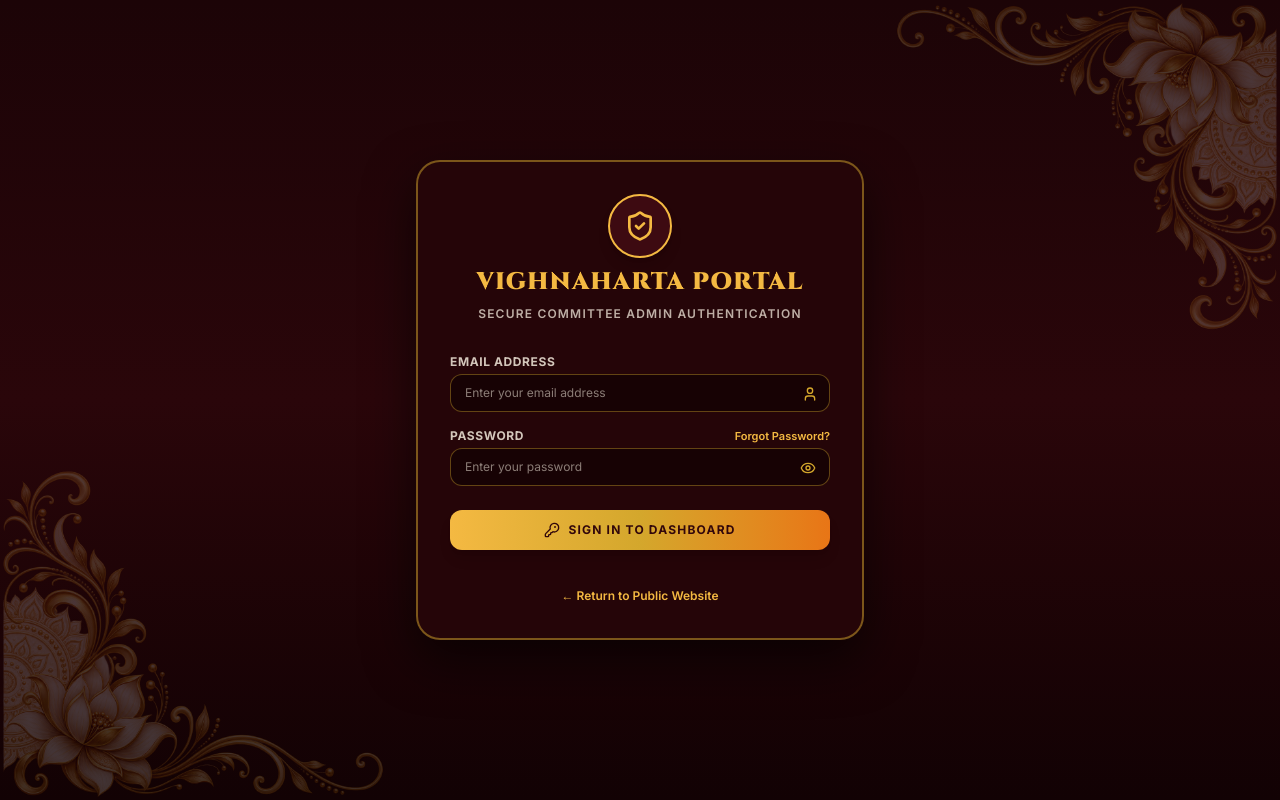
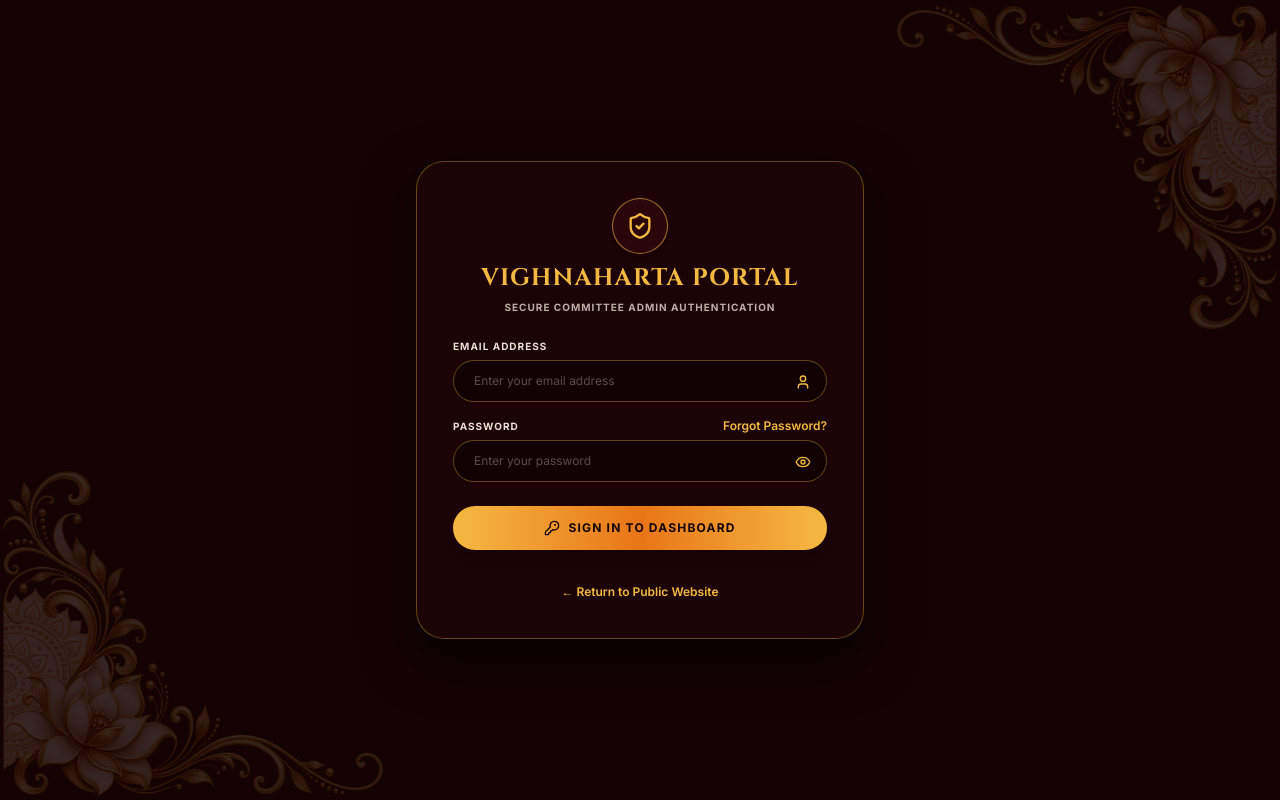
Before and after one commit to sahilkumarsahoo07/vpcommittee, a React (Vite) app: page /admin/login in a window 1280 px wide. Built offline with nearby package versions, Linux system fonts and the light colour scheme; no server answers; a web font is replaced by a local one.

Commit message:
design: restore pill-style clean admin login UI matching screenshot

```diff
--- a/src/admin/pages/AdminLoginPage.tsx
+++ b/src/admin/pages/AdminLoginPage.tsx
@@ -127,46 +127,44 @@ export const AdminLoginPage: React.FC = () => {
   };
 
   return (
-    <div className="min-h-screen bg-gradient-to-b from-[#1C0407] via-[#2A060A] to-[#120204] text-[#FFF7E8] flex items-center justify-center p-4">
+    <div className="min-h-screen bg-[#150204] text-[#FFF7E8] flex items-center justify-center p-4 relative overflow-hidden">
       {/* Golden Lotus Background Watermark */}
       <img
         src="/assets/3rdbgimage.png"
         alt="Lotus Watermark"
-        className="absolute left-0 bottom-0 w-80 sm:w-[500px] pointer-events-none opacity-20 object-contain"
+        className="absolute left-0 bottom-0 w-80 sm:w-[500px] pointer-events-none opacity-15 object-contain"
       />
       <img
         src="/assets/3rdbgimage.png"
         alt="Lotus Watermark"
-        className="absolute right-0 top-0 w-80 sm:w-[500px] pointer-events-none opacity-20 object-contain scale-x-[-1] scale-y-[-1]"
+        className="absolute right-0 top-0 w-80 sm:w-[500px] pointer-events-none opacity-15 object-contain scale-x-[-1] scale-y-[-1]"
       />
 
-      <div className="w-full max-w-md bg-[#250508] border-2 border-[#D4A72C]/50 rounded-3xl p-6 sm:p-8 shadow-[0_20px_50px_rgba(0,0,0,0.6)] relative z-10 space-y-6">
+      <div className="w-full max-w-md bg-[#1C0306] border border-[#D4A72C]/40 rounded-[28px] p-7 sm:p-9 shadow-[0_20px_50px_rgba(0,0,0,0.8)] relative z-10 space-y-5">
         {/* Header Branding */}
-        <div className="text-center space-y-2">
-          <div className="w-16 h-16 rounded-full bg-[#3D0A11] border-2 border-[#F4B942] flex items-center justify-center mx-auto text-[#F4B942] shadow-lg">
-            <ShieldCheck className="w-8 h-8" />
+        <div className="text-center space-y-1.5">
+          <div className="w-14 h-14 rounded-full border border-[#F4B942]/60 flex items-center justify-center mx-auto text-[#F4B942] bg-[#2A050A] shadow-md mb-2">
+            <ShieldCheck className="w-7 h-7" />
           </div>
-          <h2 className="font-cinzel text-2xl font-black text-[#F4B942] uppercase tracking-wider">
+          <h2 className="font-cinzel text-xl sm:text-2xl font-bold text-[#F4B942] uppercase tracking-wider">
             Vighnaharta Portal
           </h2>
-          <p className="text-xs text-[#FFF7E8]/70 font-semibold uppercase tracking-widest">
+          <p className="text-[10px] text-[#FFF7E8]/70 font-bold uppercase tracking-widest">
             Secure Committee Admin Authentication
           </p>
         </div>
 
-
-
         {/* Error Alert */}
         {errorMsg && (
-          <div className="p-3 bg-red-950/80 border border-red-500 text-red-200 text-xs font-bold rounded-xl text-center shadow">
+          <div className="p-3 bg-red-950/80 border border-red-500/50 text-red-200 text-xs font-bold rounded-xl text-center shadow">
             {errorMsg}
           </div>
         )}
 
         {/* Login Form */}
-        <form onSubmit={handleSubmit} autoComplete="off" className="space-y-4 pt-2">
+        <form onSubmit={handleSubmit} autoComplete="off" className="space-y-4 pt-1">
           <div>
-            <label className="text-xs font-bold text-[#FFF7E8]/80 uppercase tracking-wider block mb-1">
+            <label className="text-[10px] font-extrabold text-[#FFF7E8]/90 uppercase tracking-widest block mb-1.5">
               Email Address
             </label>
             <div className="relative">
@@ -177,15 +175,15 @@ export const AdminLoginPage: React.FC = () => {
                 required
                 autoComplete="off"
                 placeholder="Enter your email address"
-                className="w-full bg-[#170204] border border-[#D4A72C]/40 rounded-xl py-2.5 pl-3.5 pr-10 text-xs text-[#FFF7E8] focus:border-[#F4B942] focus:outline-none"
+                className="w-full bg-[#120204] border border-[#D4A72C]/40 rounded-full py-3 px-5 pr-12 text-xs text-[#FFF7E8] focus:border-[#F4B942] focus:outline-none placeholder-[#FFF7E8]/30"
               />
-              <User className="w-4 h-4 text-[#D4A72C] absolute right-3 top-3" />
+              <User className="w-4 h-4 text-[#F4B942] absolute right-4 top-3.5" />
             </div>
           </div>
 
           <div>
-            <div className="flex items-center justify-between mb-1">
-              <label className="text-xs font-bold text-[#FFF7E8]/80 uppercase tracking-wider block">
+            <div className="flex items-center justify-between mb-1.5">
+              <label className="text-[10px] font-extrabold text-[#FFF7E8]/90 uppercase tracking-widest block">
                 Password
               </label>
               <button
@@ -197,7 +195,7 @@ export const AdminLoginPage: React.FC = () => {
                   setForgotSuccess(null);
                   setShowForgotModal(true);
                 }}
-                className="text-[11px] text-[#F4B942] hover:underline font-semibold"
+                className="text-xs text-[#F4B942] hover:underline font-semibold"
               >
                 Forgot Password?
               </button>
@@ -210,12 +208,12 @@ export const AdminLoginPage: React.FC = () => {
                 required
                 autoComplete="new-password"
                 placeholder="Enter your password"
-                className="w-full bg-[#170204] border border-[#D4A72C]/40 rounded-xl py-2.5 pl-3.5 pr-10 text-xs text-[#FFF7E8] focus:border-[#F4B942] focus:outline-none"
+                className="w-full bg-[#120204] border border-[#D4A72C]/40 rounded-full py-3 px-5 pr-12 text-xs text-[#FFF7E8] focus:border-[#F4B942] focus:outline-none placeholder-[#FFF7E8]/30"
               />
               <button
                 type="button"
                 onClick={() => setShowPassword(!showPassword)}
-                className="absolute right-3 top-2.5 text-[#D4A72C] hover:text-[#F4B942] transition-colors p-0.5"
+                className="absolute right-4 top-3.5 text-[#F4B942] hover:text-[#FFF7E8] transition-colors"
                 title={showPassword ? 'Hide Password' : 'Show Password'}
               >
                 {showPassword ? <EyeOff className="w-4 h-4" /> : <Eye className="w-4 h-4" />}
@@ -226,9 +224,9 @@ export const AdminLoginPage: React.FC = () => {
           <button
             type="submit"
             disabled={loading}
-            className="w-full py-3 rounded-xl bg-gradient-to-r from-[#F4B942] via-[#D4A72C] to-[#E87516] text-[#32070B] font-black uppercase text-xs tracking-widest shadow-lg hover:brightness-110 transition-all flex items-center justify-center gap-2 mt-6"
+            className="w-full py-3.5 rounded-full bg-gradient-to-r from-[#F4B942] via-[#E87516] to-[#F4B942] text-[#120204] font-extrabold uppercase text-xs tracking-widest shadow-lg hover:brightness-110 transition-all flex items-center justify-center gap-2 mt-6"
           >
-            <KeyRound className="w-4 h-4" />
+            <KeyRound className="w-4 h-4 text-[#120204]" />
             <span>{loading ? 'Authenticating...' : 'Sign In To Dashboard'}</span>
           </button>
         </form>
```
